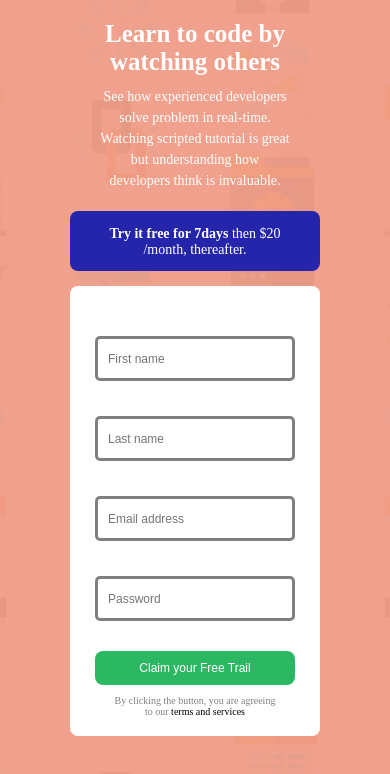
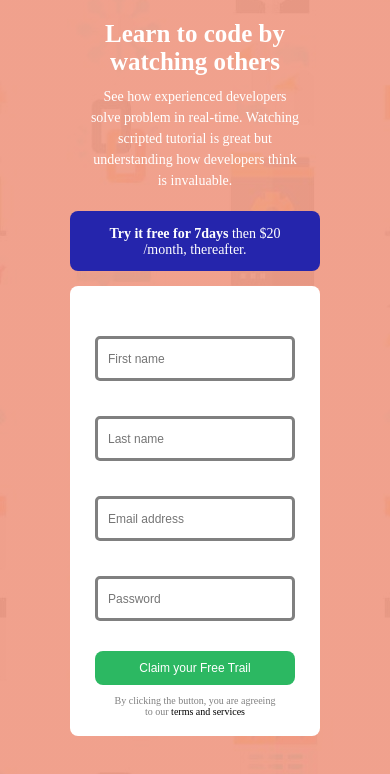
Before and after one commit to IjeomaEzigbo/contact, a plain HTML site: page index.html in a window 390 px wide. Shown: the top 774 px of the page. Drawn offline with Linux system fonts and the light colour scheme.

Commit message:
initial commit

```diff
--- a/style.css
+++ b/style.css
@@ -119,7 +119,7 @@ margin-right: 25px;
    flex-direction: column;
   }
     .dev{
-      width: 230px;
+      width: 250px;
     }
   h2{
     color:white ;
```
